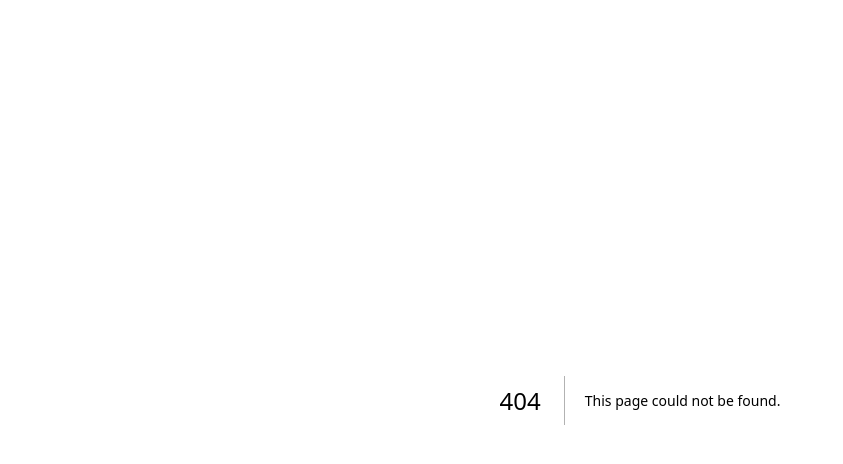
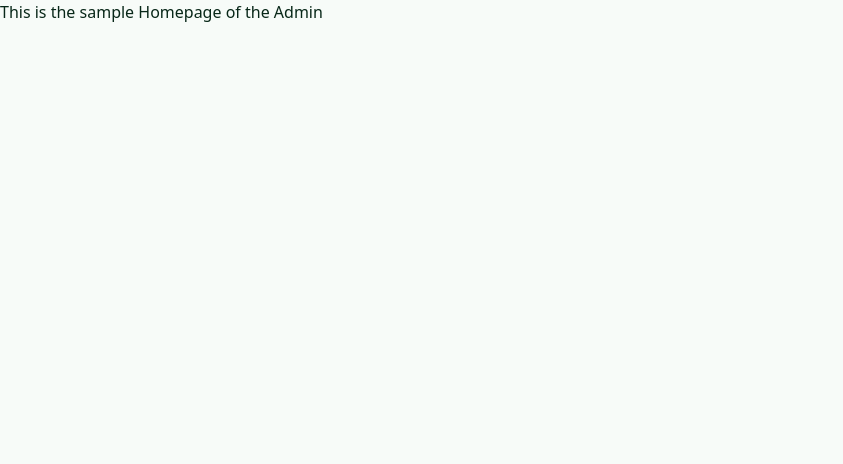
Before and after one commit to buildwithjaym/ancop-scholar-management-system, a Next.js app: page /admin in a window 1280 px wide. Before the commit this address had no page. Shown: the top 464 px of the page, without its empty margins (0-843 px from the left). Built offline with nearby package versions, Linux system fonts and the light colour scheme.

Commit message:
feat(admin): initialize the admin dashboard

```diff
--- /dev/null
+++ b/app/admin/page.tsx
@@ -0,0 +1,5 @@
+export default function Home(){
+    return (
+        <h1>This is the sample Homepage of the Admin</h1>
+    )
+}
```
